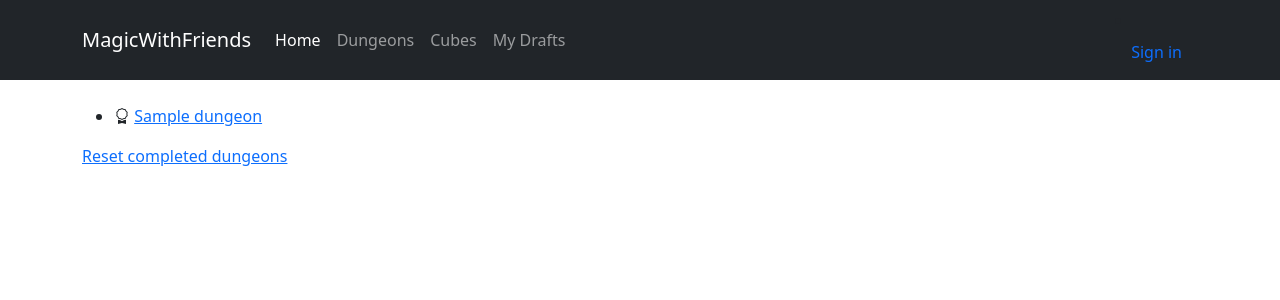
After one commit to zachtib/MagicWithFriends, a Django app: page /dungeons/ in a window 1280 px wide. The commit adds this page. Shown: the top 300 px of the page. Run offline with Django 3.2, Linux system fonts and the light colour scheme; tables that the repository leaves empty hold one stand-in row (values such as "Sample post").

Commit message:
Dungeons

```diff
--- a/app/urls.py
+++ b/app/urls.py
@@ -23,6 +23,7 @@ urlpatterns = [
     path('cmdrjump/', include('cmdrjump.urls')),
     path('cubes/', include('cubes.urls')),
     path('drafts/', include('drafts.urls')),
+    path('dungeons/', include('dungeons.urls')),
     path('', include('dashboard.urls')),
 ]
 
--- a/dungeons/models.py
+++ b/dungeons/models.py
@@ -1,6 +1,7 @@
 from typing import List
 
 from django.db import models
+from django.urls import reverse
 from django.utils.text import slugify
 
 
@@ -11,6 +12,9 @@ class Dungeon(models.Model):
 
     def __str__(self):
         return self.name
+
+    def get_absolute_url(self):
+        return reverse('dungeon-entrance', args=[self.slug])
 
     def entrances(self) -> List["DungeonRoom"]:
         return list(self.rooms.filter(is_entrance=True))
@@ -51,6 +55,9 @@ class DungeonRoom(models.Model):
     def __str__(self):
         return self.name
 
+    def get_absolute_url(self):
+        return reverse('dungeon-room', args=[self.dungeon.slug, self.slug])
+
     def save(self, force_insert=False, force_update=False, using=None, update_fields=None):
         if self.slug is None or self.slug == "":
             self.slug = slugify(self.name)
--- /dev/null
+++ b/dungeons/urls.py
@@ -0,0 +1,10 @@
+from django.urls import path
+
+from dungeons import views
+
+urlpatterns = [
+    path('reset', views.clear_completed, name='clear-completed'),
+    path('venture/<str:dungeon_slug>/<str:room_slug>', views.dungeon_room, name='dungeon-room'),
+    path('venture/<str:dungeon_slug>', views.dungeon_entrance, name='dungeon-entrance'),
+    path('', views.dungeon_list, name='dungeon-list'),
+]
--- a/dungeons/views.py
+++ b/dungeons/views.py
@@ -1 +1,68 @@
-# Create your views here.
+from django.core.paginator import Paginator
+from django.http import HttpResponseRedirect
+from django.shortcuts import render, get_object_or_404
+from django.urls import reverse
+
+from dungeons.models import Dungeon, DungeonRoom
+
+COMPLETED_DUNGEONS = "completed_dungeons"
+
+
+def dungeon_list(request):
+    completed_dungeon_ids = request.session.get(COMPLETED_DUNGEONS, [])
+    completed_dungeons = Dungeon.objects.filter(id__in=completed_dungeon_ids)
+    official_dungeons = Dungeon.objects.filter(is_official=True).exclude(id__in=completed_dungeon_ids)
+    remaining_dungeons = Dungeon.objects.filter(is_official=False).exclude(id__in=completed_dungeon_ids)
+
+    paginator = Paginator(remaining_dungeons, 10)
+    page_number = request.GET.get('page')
+    page = paginator.get_page(page_number)
+
+    return render(request, 'dungeons/list.html', {
+        'completed_dungeons': completed_dungeons,
+        'official_dungeons': official_dungeons,
+        'dungeons': page,
+        'completed_ids': completed_dungeon_ids,
+    })
+
+
+def dungeon_entrance(request, dungeon_slug):
+    dungeon = get_object_or_404(Dungeon, slug=dungeon_slug)
+
+    return render(request, 'dungeons/choice.html', {
+        'title': dungeon.name,
+        'text': 'Enter the Dungeon',
+        'choices': {room.name: room.get_absolute_url() for room in dungeon.entrances()},
+    })
+
+
+def dungeon_room(request, dungeon_slug, room_slug):
+    dungeon = get_object_or_404(Dungeon, slug=dungeon_slug)
+    room = get_object_or_404(DungeonRoom, slug=room_slug, dungeon=dungeon)
+
+    if room.paths.count() > 0:
+        destinations = [path.destination for path in room.paths.all()]
+        choices = [
+            dict(
+                title=room.name,
+                text=room.room_text,
+                url=room.get_absolute_url()
+            ) for room in destinations
+        ]
+    else:
+        completed_dungeon_ids: list = request.session.get(COMPLETED_DUNGEONS, [])
+        completed_dungeon_ids.append(dungeon.id)
+        request.session[COMPLETED_DUNGEONS] = completed_dungeon_ids
+        choices = [dict(title="End of the Dungeon", text="Return to Dungeon List", url=reverse("dungeon-list"))]
+
+    return render(request, 'dungeons/room.html', {
+        'dungeon': dungeon.name,
+        'title': room.name,
+        'text': room.room_text,
+        'choices': choices,
+    })
+
+
+def clear_completed(request):
+    request.session[COMPLETED_DUNGEONS] = []
+    return HttpResponseRedirect(reverse("dungeon-list"))
--- /dev/null
+++ b/templates/dungeons/list.html
@@ -0,0 +1,32 @@
+{% extends "base.html" %}
+
+
+{% block content %}
+
+    <ul>
+        {% for dungeon in completed_dungeons %}
+            <li>
+                <i class="bi bi-check"></i>
+                {% if dungeon.is_official %}
+                    <i class="bi bi-award"></i>
+                {% endif %}
+                <a href="{{ dungeon.get_absolute_url }}">{{ dungeon }}</a>
+            </li>
+        {% endfor %}
+        {% for dungeon in official_dungeons %}
+            <li>
+                <i class="bi bi-award"></i>
+                <a href="{{ dungeon.get_absolute_url }}">{{ dungeon }}</a>
+            </li>
+        {% endfor %}
+        {% for dungeon in dungeons %}
+            <li>
+                <i class="bi bi-award"></i>
+                <a href="{{ dungeon.get_absolute_url }}">{{ dungeon }}</a>
+            </li>
+        {% endfor %}
+    </ul>
+
+    <p><a href="{% url "clear-completed" %}">Reset completed dungeons</a></p>
+
+{% endblock %}
--- a/templates/navbar.html
+++ b/templates/navbar.html
@@ -10,6 +10,9 @@
             <ul class="navbar-nav me-auto mb-2 mb-lg-0">
                 <li class="nav-item">
                     <a class="nav-link active" aria-current="page" href="#">Home</a>
+                </li>
+                <li class="nav-item">
+                    <a class="nav-link" href="{% url 'dungeon-list' %}">Dungeons</a>
                 </li>
                 <li class="nav-item">
                     <a class="nav-link" href="{% url 'cube-list' %}">Cubes</a>
```
Also changed, not shown: dungeons/dungeons.json (+108 -2 lines), templates/dungeons/choice.html (added, +26 -0 lines), templates/dungeons/room.html (added, +27 -0 lines).
